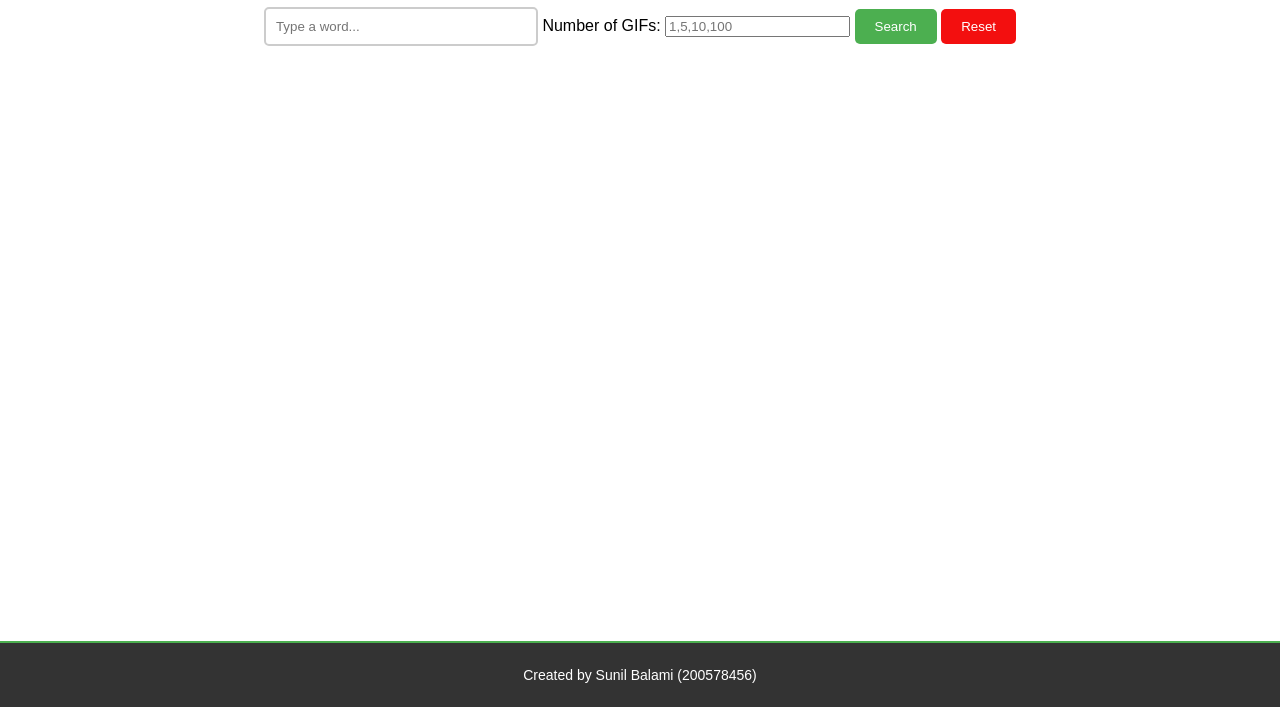
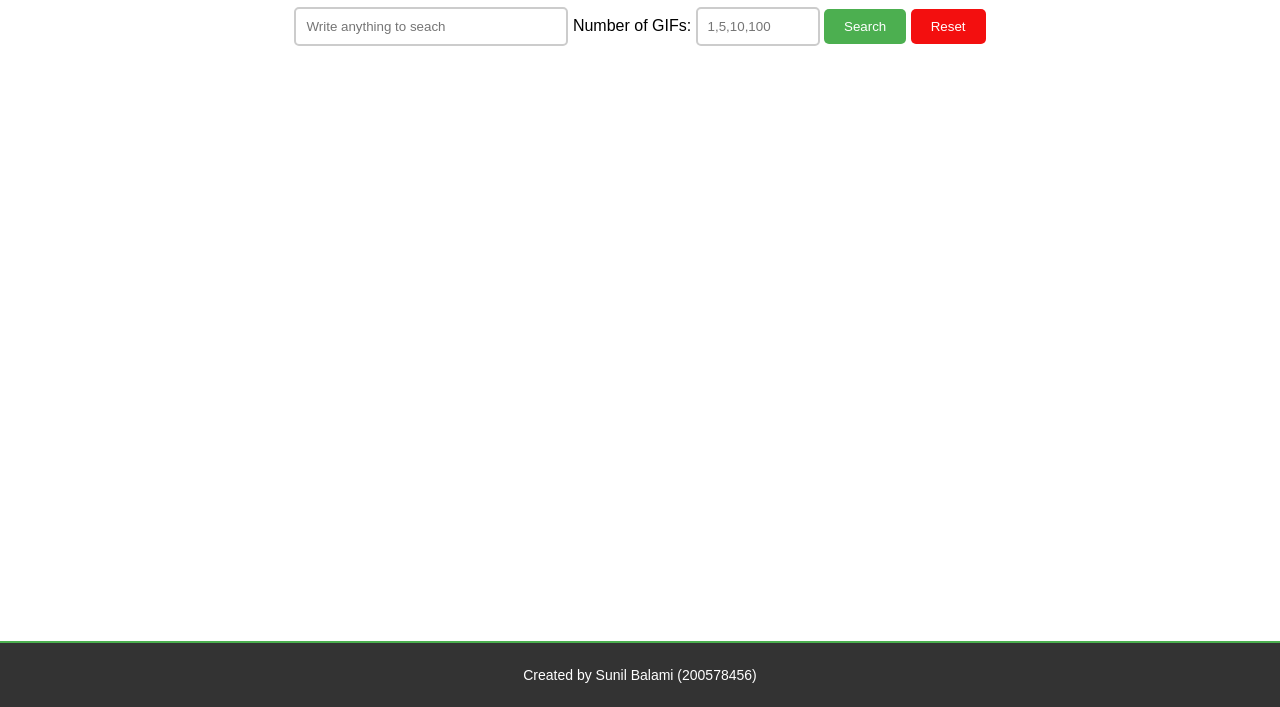
Before and after one commit to Sunil3696/MyGifSearch, a plain HTML site: page index.html in a window 1280 px wide. Shown: the part 93-800 px from the top of the page. Drawn offline with Linux system fonts and the light colour scheme.

Commit message:
minor changes

```diff
--- a/index.html
+++ b/index.html
@@ -10,7 +10,7 @@
   <div class="content">
     <h1>GIF Search App</h1>
     <div class="search-container">
-      <input type="text" id="searchInput" placeholder="Type a word...">
+      <input type="text" id="searchInput" placeholder="Write anything to seach">
       <label for="limitInput">Number of GIFs:</label>
       <input type="number" id="limitInput" placeholder="1,5,10,100" min="1">
       <button id="searchButton">Search</button>
--- a/style.css
+++ b/style.css
@@ -68,3 +68,9 @@ html, body {
     border-radius: 5px;
     cursor: pointer;
   }
+  #limitInput {
+    padding: 10px;
+    width: 100px;
+    border: 2px solid #ccc;
+    border-radius: 5px;
+  }
```
